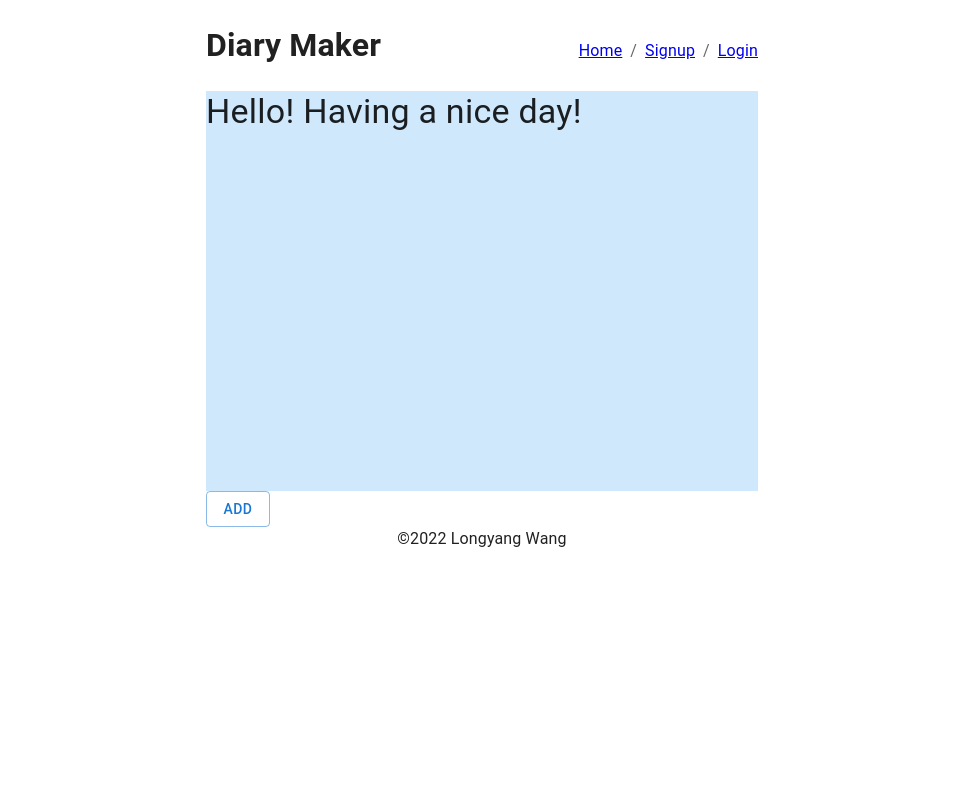
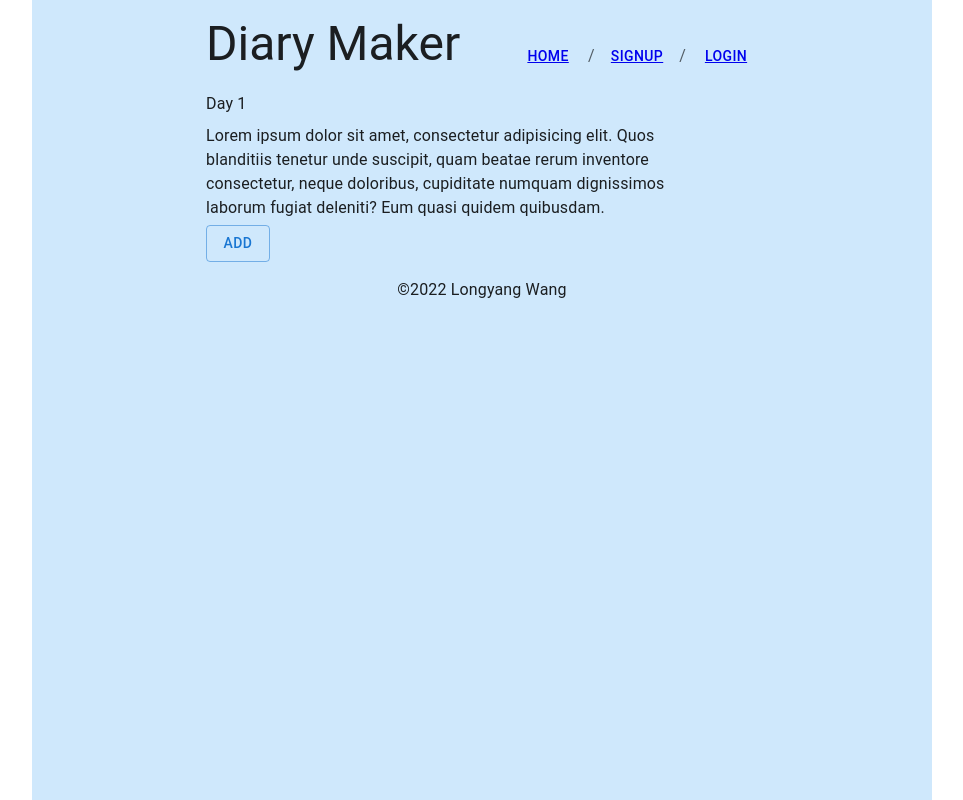
Before and after one commit to YangLongWang/taking-diary, a React (Create React App) app in the folder client/: page / in a window 1280 px wide. Shown: the whole page, without its empty margins (158-1121 px from the left). Built offline with nearby package versions, Linux system fonts and the light colour scheme.

Commit message:
change style to MUI, add component Journal

```diff
--- a/client/src/components/Footer/index.js
+++ b/client/src/components/Footer/index.js
@@ -3,7 +3,7 @@ import { Typography } from "@mui/material";
 
 export default function Footer() {
   return (
-    <Typography align="center">
+    <Typography align="center" sx={{ mt: 2 }}>
       {" "}
       &copy;{new Date().getFullYear()} Longyang Wang
     </Typography>
--- a/client/src/components/Header/index.css
+++ b/client/src/components/Header/index.css
@@ -4,9 +4,13 @@
   align-items: baseline;
 }
 
-@media screen and (max-width: 400px) {
+@media screen and (max-width: 485px) {
   .header {
     flex-direction: column;
     align-items: center;
   }
+
+  .register {
+    margin-top: 20px;
+  }
 }
--- a/client/src/components/Header/index.js
+++ b/client/src/components/Header/index.js
@@ -1,23 +1,30 @@
 import React from "react";
-import Breadcrumbs from "@mui/material/Breadcrumbs";
+import { Box, Breadcrumbs, Button, Typography } from "@mui/material";
 import { Link } from "react-router-dom";
-
 import "./index.css";
 
 export default function Header() {
   return (
-    <div className="header">
+    <Box sx={{ mb: 2 }} className="header">
       <div className="title">
-        <h1>Diary Maker</h1>
+        <Typography variant="h3" sx={{ mt: 2 }}>
+          Diary Maker
+        </Typography>
       </div>
 
       <div className="register">
         <Breadcrumbs aria-label="breadcrumb">
-          <Link to="/">Home</Link>
-          <Link to="/signup">Signup</Link>
-          <Link to="/login">Login</Link>
+          <Button>
+            <Link to="/">Home</Link>
+          </Button>
+          <Button>
+            <Link to="/signup">Signup</Link>
+          </Button>
+          <Button>
+            <Link to="/login">Login</Link>
+          </Button>
         </Breadcrumbs>
       </div>
-    </div>
+    </Box>
   );
 }
--- /dev/null
+++ b/client/src/components/Journal/index.js
@@ -0,0 +1,24 @@
+import React from "react";
+import { Box, Typography } from "@mui/material";
+
+function Journal() {
+  return (
+    <Box sx={{ width: "100%", maxWidth: 500 }}>
+      <Typography variant="subtitle1" gutterBottom>
+        Day 1
+      </Typography>
+      <Typography
+        variant="body1"
+        gutterBottom
+        sx={{ width: "100%", maxWidth: 500 }}
+      >
+        Lorem ipsum dolor sit amet, consectetur adipisicing elit. Quos
+        blanditiis tenetur unde suscipit, quam beatae rerum inventore
+        consectetur, neque doloribus, cupiditate numquam dignissimos laborum
+        fugiat deleniti? Eum quasi quidem quibusdam.
+      </Typography>
+    </Box>
+  );
+}
+
+export default Journal;
--- a/client/src/index.css
+++ b/client/src/index.css
@@ -2,7 +2,7 @@
   display: flex;
   flex-direction: column;
   align-items: center;
-  margin: 2rem auto;
+  /* margin: 2rem auto; */
   padding: 25px 0;
   /* border: 1px solid black; */
   border-radius: 20px;
--- a/client/src/index.js
+++ b/client/src/index.js
@@ -1,14 +1,17 @@
-import React from 'react';
-import ReactDOM from 'react-dom/client';
-import './index.css';
-import App from './App';
-import * as serviceWorkerRegistration from './serviceWorkerRegistration';
-import reportWebVitals from './reportWebVitals';
+import React from "react";
+import ReactDOM from "react-dom/client";
+import "./index.css";
+import App from "./App";
+import * as serviceWorkerRegistration from "./serviceWorkerRegistration";
+import reportWebVitals from "./reportWebVitals";
+import { Container } from "@mui/material";
 
-const root = ReactDOM.createRoot(document.getElementById('root'));
+const root = ReactDOM.createRoot(document.getElementById("root"));
 root.render(
   <React.StrictMode>
-    <App />
+    <Container maxWidth="md" sx={{ bgcolor: "#cfe8fc", height: "100vh" }}>
+      <App />
+    </Container>
   </React.StrictMode>
 );
 
--- a/client/src/pages/Home.js
+++ b/client/src/pages/Home.js
@@ -1,12 +1,11 @@
 import React from "react";
-import { Box, Typography, Container, Button } from "@mui/material";
+import { Box, Typography, Button } from "@mui/material";
+import Journal from "../components/Journal";
 
 function Home() {
   return (
     <>
-      <Box sx={{ bgcolor: "#cfe8fc", height: "50vh" }}>
-        <Typography variant="h4">Hello! Having a nice day!</Typography>
-      </Box>
+      <Journal />
       <Button variant="outlined">add</Button>
     </>
   );
```
